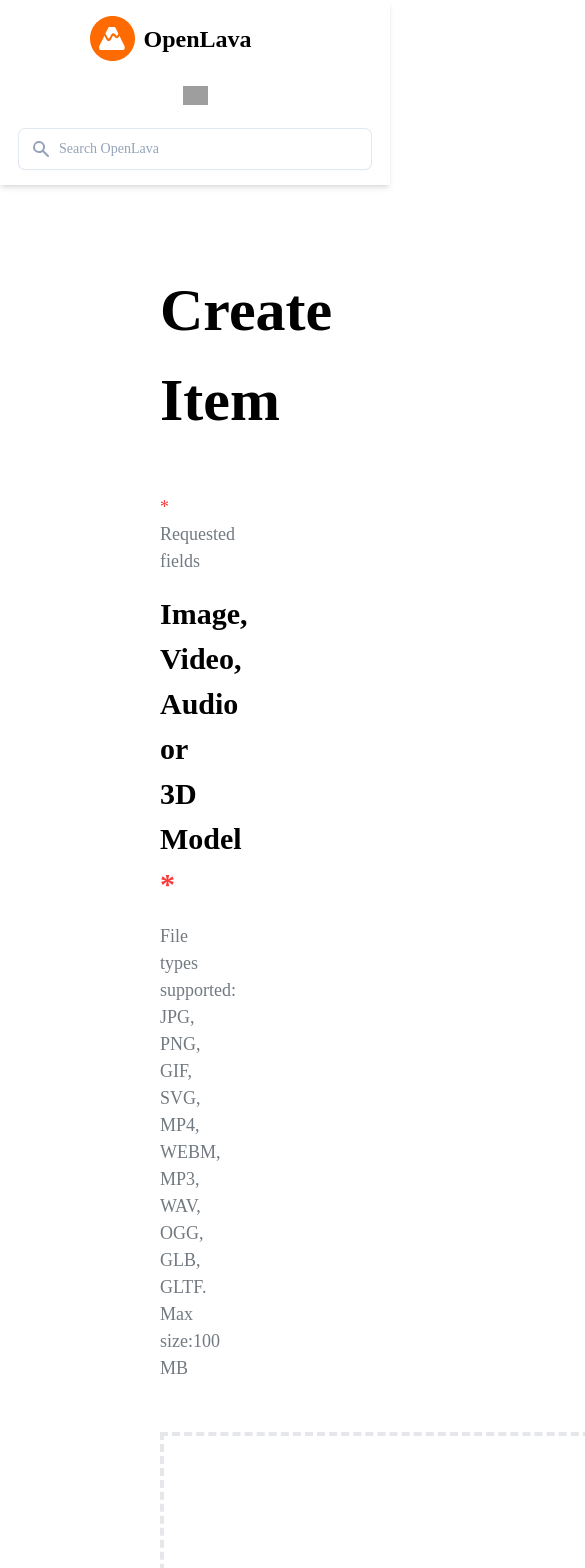
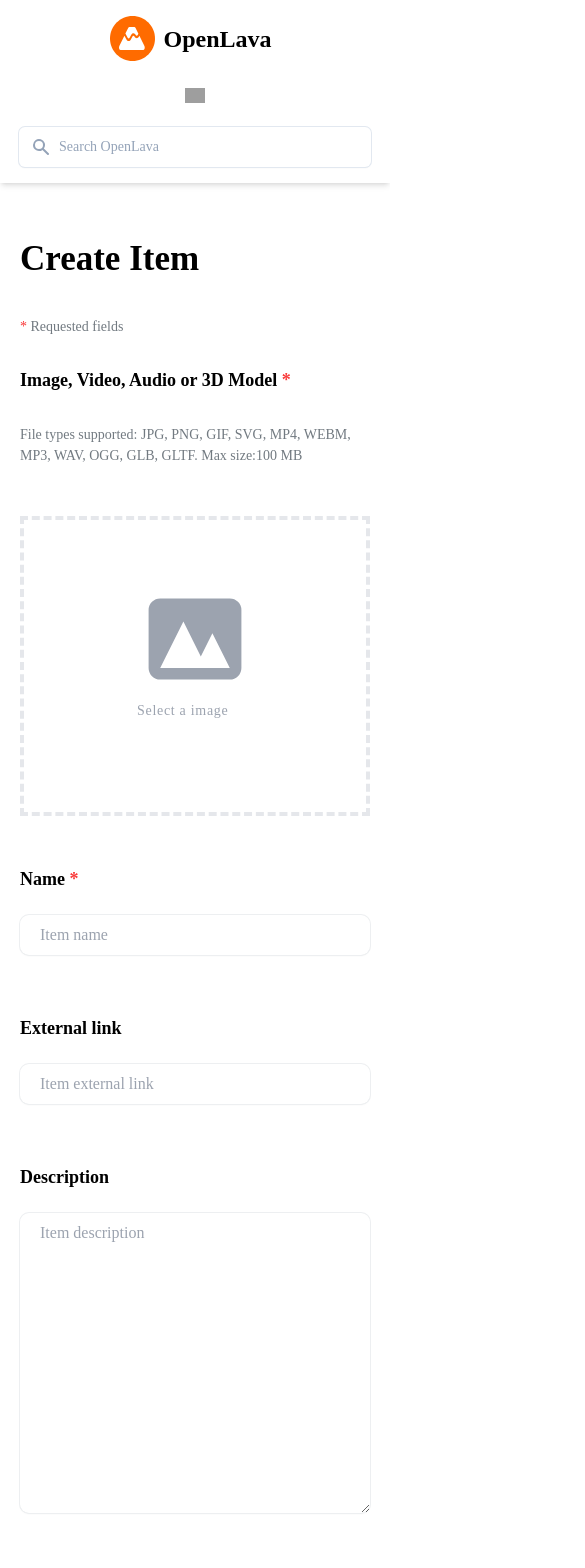
Before and after one commit to Elvincth/openlava, a Next.js app: page /createItem in a window 390 px wide. Shown: the top 1568 px of the page, 585 px wide, since content can reach past the window. Built offline with nearby package versions, Linux system fonts and the light colour scheme; grey boxes are pictures that could not be loaded.

Commit message:
create item page - responsive

```diff
--- a/src/components/Header.tsx
+++ b/src/components/Header.tsx
@@ -14,11 +14,6 @@ const Header = () => {
       <div className="header hidden 2xl:py-[13px] 2xl:pl-[40px] 2xl:pr-[40px] 2xl:shadow-md 2xl:flex 2xl:items-center">
         {/* Logo */}
         <div className="pr-[40px] flex justify-center items-center">
-          {/* <img
-            src="https://res.cloudinary.com/dwhlxdb6r/image/upload/v1645081723/OpenlavaIcon/Group_261_d5vzwq.png"
-            alt=""
-            className="w-max"
-          /> */}
           <svg
             width="45"
             height="45"
@@ -61,7 +56,7 @@ const Header = () => {
         </form>
 
         {/* menu bar */}
-        <div className="ml-auto font-bold text-[#636363] text-[17px] flex">
+        <div className="ml-auto font-semibold text-[#636363] text-[17px] flex">
           <div className="nav">
             <a
               href="#"
@@ -100,12 +95,7 @@ const Header = () => {
       {/* Smaller than 1600px */}
       <div className="2xl:hidden visible mobileHeader shadow-md flex flex-col justify-center items-center py-4">
         {/* Logo */}
-        <div className="pr-[40px] flex justify-center items-center">
-          {/* <img
-            src="https://res.cloudinary.com/dwhlxdb6r/image/upload/v1645081723/OpenlavaIcon/Group_261_d5vzwq.png"
-            alt=""
-            className="w-max"
-          /> */}
+        <div className="flex justify-center items-center">
           <svg
             width="45"
             height="45"
@@ -132,14 +122,14 @@ const Header = () => {
               <img
                 src="https://res.cloudinary.com/dwhlxdb6r/image/upload/v1645106214/OpenlavaIcon/Vector_ppxppt.png"
                 alt=""
-                className="w-[25px] bg-transparent"
+                className="w-[20px] bg-transparent"
               />
             )}
             {bugerOpen == false && (
               <img
                 src="https://res.cloudinary.com/dwhlxdb6r/image/upload/v1645109313/OpenlavaIcon/Group_mup83d.png"
                 alt=""
-                className="w-[25px] bg-transparent"
+                className="w-[20px] bg-transparent"
               />
             )}
           </button>
--- a/src/pages/createItem.tsx
+++ b/src/pages/createItem.tsx
@@ -6,16 +6,16 @@ const createItem = () => {
     <div>
       <Header />
       {/* top */}
-      <div className="mx-[10rem] my-[5rem]">
-        <div className="text-[60px] text-black font-bold">Create Item</div>
-        <div className="text-[18px] text-[#727A81] mt-[49px]">
+      <div className="mx-[20px] my-[50px] 2xl:mx-[10rem] 2xl:my-[5rem]">
+        <div className="text-[35px] 2xl:text-[60px] text-black font-bold">Create Item</div>
+        <div className="mt-[30px] text-[14px] 2xl:text-[18px] text-[#727A81] 2xl:mt-[49px]">
           <span className="text-[#F93A3A]">* </span>Requested fields
         </div>
-        <div className="text-[30px] text-black mt-[16px] font-bold">
+        <div className="mt-[30px] text-[18px] 2xl:text-[30px] text-black 2xl:mt-[16px] font-bold">
           Image, Video, Audio or 3D Model
           <span className="text-[#F93A3A]"> *</span>
         </div>
-        <div className="text-[18px] text-[#727A81] mt-[17px]">
+        <div className="text-[14px] mt-[30px] 2xl:text-[18px] text-[#727A81] 2xl:mt-[17px]">
           File types supported: JPG, PNG, GIF, SVG, MP4, WEBM, MP3, WAV, OGG,
           GLB, GLTF. Max size:100 MB
         </div>
@@ -25,7 +25,7 @@ const createItem = () => {
           <div className="">
             <div className="">
               <div className="w-full">
-                <label className="flex flex-col w-[600px] h-[475px] border-4 border-dashed hover:bg-gray-100 hover:border-gray-300">
+                <label className="flex flex-col h-[300px] 2xl:w-[600px] 2xl:h-[475px] border-4 border-dashed hover:bg-gray-100 hover:border-gray-300">
                   <div className="m-auto">
                     <svg
                       xmlns="http://www.w3.org/2000/svg"
@@ -52,30 +52,30 @@ const createItem = () => {
 
         {/* field */}
         <div>
-          <div className="text-[28px] text-black font-bold">
+          <div className="text-[18px] 2xl:text-[28px] text-black font-bold">
             Name <span className="text-[#F93A3A]"> *</span>
           </div>
           <input
             type="text"
             placeholder="Item name"
-            className="mt-[22px] w-full h-[50px] bg-transparent outline-none rounded-[9px] py-2 pl-5 ring-1 ring-[#EDEFF1] shadow-sm text-[23px]"
+            className="mt-[22px] w-full 2xl:h-[50px] bg-transparent outline-none rounded-[9px] py-2 pl-5 ring-1 ring-[#EDEFF1] shadow-sm 2xl:text-[23px]"
           />
         </div>
 
         <div className="mt-[60px]">
-          <div className="text-[28px] text-black font-bold">External link</div>
+          <div className="text-[18px] 2xl:text-[28px] text-black font-bold">External link</div>
           <input
             type="text"
             placeholder="Item external link"
-            className="mt-[22px] w-full h-[50px] bg-transparent outline-none rounded-[9px] py-2 pl-5 ring-1 ring-[#EDEFF1] shadow-sm text-[23px]"
+            className="mt-[22px] w-full 2xl:h-[50px] bg-transparent outline-none rounded-[9px] py-2 pl-5 ring-1 ring-[#EDEFF1] shadow-sm 2xl:text-[23px]"
           />
         </div>
 
         <div className="mt-[60px]">
-          <div className="text-[28px] text-black font-bold">Description</div>
+          <div className="text-[18px] 2xl:text-[28px] text-black font-bold">Description</div>
           <textarea
             placeholder="Item description"
-            className="mt-[22px] w-full h-[300px] bg-transparent outline-none rounded-[9px] py-2 pl-5 ring-1 ring-[#EDEFF1] shadow-sm text-[23px] overflow-hidden"
+            className="mt-[22px] w-full h-[300px] bg-transparent outline-none rounded-[9px] py-2 pl-5 ring-1 ring-[#EDEFF1] shadow-sm 2xl:text-[23px] overflow-hidden"
           />
         </div>
       </div>
```
